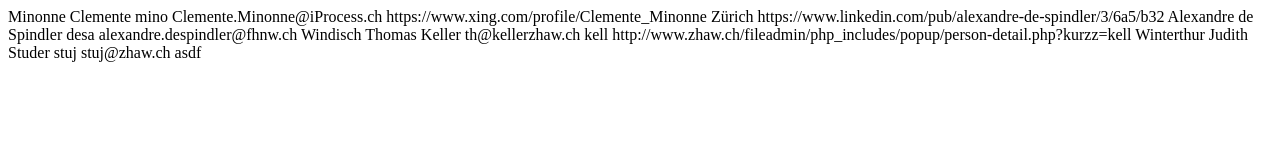
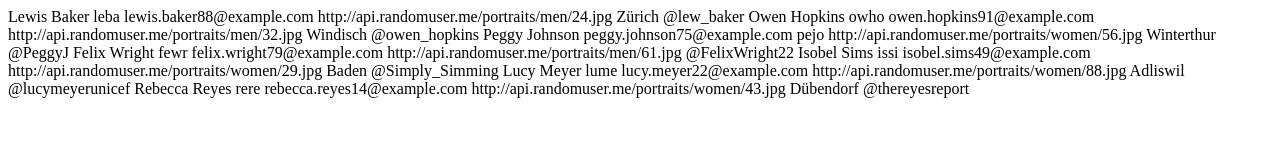
Before and after one commit to schmidsi/xml-xsd-xslt-playground, a website: page src/persons.xml.jade in a window 1280 px wide. Drawn offline with nearby package versions, Linux system fonts and the light colour scheme; files that its build step writes are made by us from their sources.

Commit message:
switch to random names

```diff
--- a/gulpfile.coffee
+++ b/gulpfile.coffee
@@ -45,6 +45,6 @@
         .pipe(gulp.dest('./build/js/'))
 
 
-gulp.task 'default', ->
+gulp.task 'default', ['jade', 'xsd', 'xsl', 'coffee'], ->
     gulp.watch './src/*.jade', ['jade', 'xsd', 'xsl']
     gulp.watch './src/script/*.coffee', ['coffee']
--- a/src/persons.xml.jade
+++ b/src/persons.xml.jade
@@ -1,28 +1,54 @@
 doctype xml
+// data from http://randomuser.me/
 persons
 	person
-		name Minonne Clemente
-		shortname mino
-		email Clemente.Minonne@iProcess.ch
-		website https://www.xing.com/profile/Clemente_Minonne
+		name Lewis Baker
+		shortname leba
+		email lewis.baker88@example.com
+		picture http://api.randomuser.me/portraits/men/24.jpg
 		location Zürich
+		twitter @lew_baker
 	person
-		website https://www.linkedin.com/pub/alexandre-de-spindler/3/6a5/b32
-		name Alexandre de Spindler
-		shortname desa
-		email alexandre.despindler@fhnw.ch
+		name Owen Hopkins
+		shortname owho
+		email owen.hopkins91@example.com
+		picture http://api.randomuser.me/portraits/men/32.jpg
 		location Windisch
+		twitter @owen_hopkins
 	person
-		name Thomas Keller
-		email th@kellerzhaw.ch
-		shortname kell
-		website http://www.zhaw.ch/fileadmin/php_includes/popup/person-detail.php?kurzz=kell
+		name Peggy Johnson
+		email peggy.johnson75@example.com
+		shortname pejo
+		picture http://api.randomuser.me/portraits/women/56.jpg
 		location Winterthur
+		twitter @PeggyJ
 	person
-		name Judith Studer
-		shortname stuj
-		email stuj@zhaw.ch
-		website asdf
+		name Felix Wright
+		shortname fewr
+		email felix.wright79@example.com
+		picture http://api.randomuser.me/portraits/men/61.jpg
+		twitter @FelixWright22
+	person
+		name Isobel Sims
+		shortname issi
+		email isobel.sims49@example.com
+		picture http://api.randomuser.me/portraits/women/29.jpg
+		location Baden
+		twitter @Simply_Simming
+	person
+		name Lucy Meyer
+		shortname lume
+		email lucy.meyer22@example.com
+		picture http://api.randomuser.me/portraits/women/88.jpg
+		location Adliswil
+		twitter @lucymeyerunicef
+	person
+		name Rebecca Reyes
+		shortname rere
+		email rebecca.reyes14@example.com
+		picture http://api.randomuser.me/portraits/women/43.jpg
+		location Dübendorf
+		twitter @thereyesreport
 
 //(xmlns="http://www.w3schools.com"
 //xmlns:xsi="http://www.w3.org/2001/XMLSchema-instance"
--- a/src/persons.xsd.jade
+++ b/src/persons.xsd.jade
@@ -17,6 +17,10 @@
                 xs:simpleType
                   xs:restriction(base="xs:string")
                     xs:pattern(value="[^@]+@[^\.]+\..+")
+              xs:element(name="twitter")
+                xs:simpleType
+                  xs:restriction(base="xs:string")
+                    xs:pattern(value="@([A-Za-z0-9_]+)")
               xs:element(name="name"      type="xs:string")
-              xs:element(name="website"   type="xs:anyURI")
+              xs:element(name="picture"   type="xs:anyURI")
               xs:element(name="location"  type="xs:string" minOccurs="0" maxOccurs="1")
--- a/src/script/map.coffee
+++ b/src/script/map.coffee
@@ -1,7 +1,7 @@
 google.maps.event.addDomListener window, 'load', ->
     props =
         center:   new google.maps.LatLng(47.33693,8.4576695)
-        zoom:     8
+        zoom:     9
         mapTypId: google.maps.MapTypeId.ROADMAP
 
     map = new google.maps.Map( document.getElementById('map'), props )
```
Also changed, not shown: src/transform2html.xsl.jade (+7 -3 lines), build/js/map.js, build/persons.html, build/persons.xml, 2 other files.
